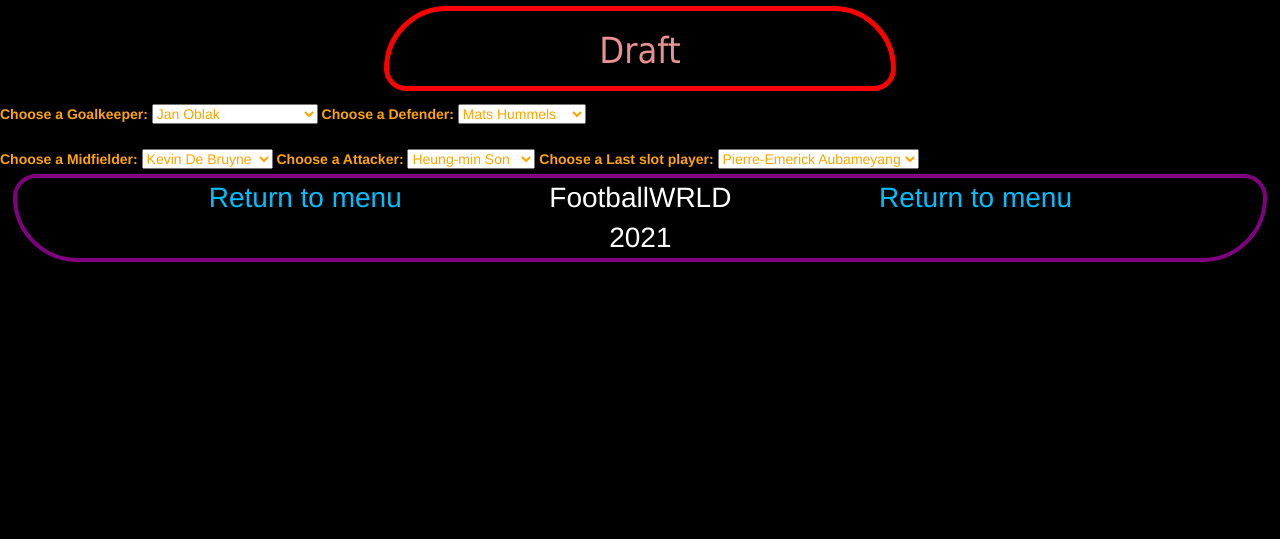
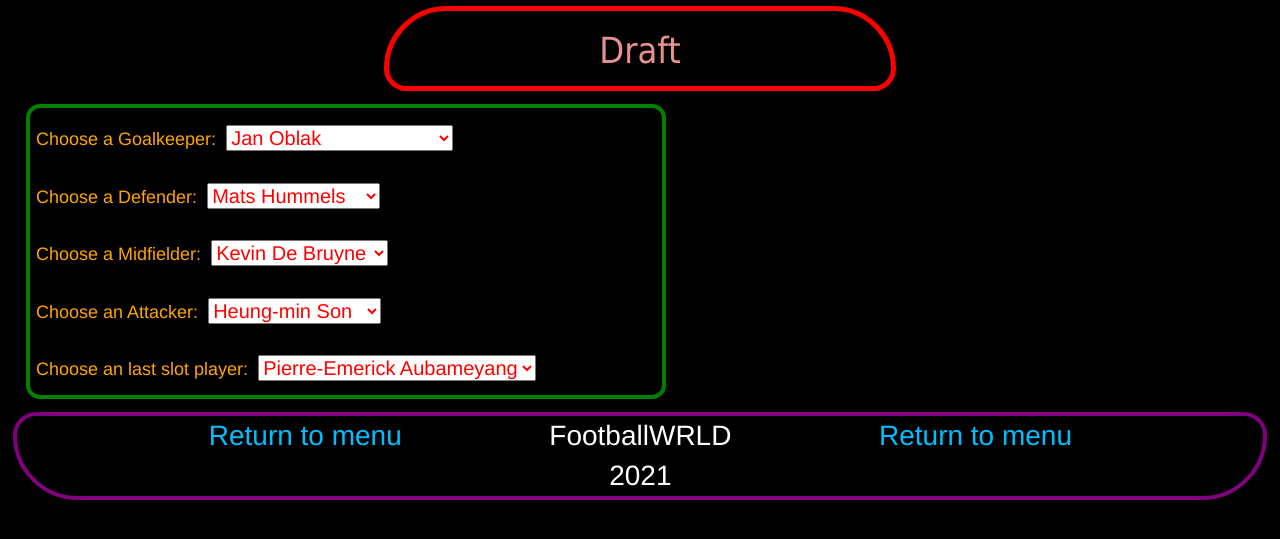
Before and after one commit to mmyszak999/FootballWRLD, a Django app: page /FootballWRLD/draft/ in a window 1280 px wide. Shown: the top 539 px of the page. Run offline with Django 3.2, Linux system fonts and the light colour scheme; data comes from the database, SQL or seed files in the repository; some libraries are stand-ins or nearby versions.

Commit message:
Style: Enhance the position of the draft slots + frame around them

```diff
--- a/FW/static/FW/style.css
+++ b/FW/static/FW/style.css
@@ -179,3 +179,24 @@ th{
 #FilterContainer{
     margin-bottom: 1%;
 }
+
+.DraftChoices{
+    width: 50%;
+    height: 25%;
+    border: 1px solid red;
+    margin-left: 2%;
+    border: 4px solid green;
+    border-radius: 14px 14px 14px 14px;
+    margin-bottom: 1%;
+}
+
+.DraftChoices select{
+    font-size: 20px;
+    color: red;
+    margin-left: 1%;
+}
+
+.DraftSingleChoice{
+    margin-top: 2%;
+    margin-left: 1%;
+}
--- a/FW/templates/FW/Draft.html
+++ b/FW/templates/FW/Draft.html
@@ -9,46 +9,56 @@
     <title>Draft</title>
 </head>
 <body>
+
 <div class="UpperBanner"><h1 class="UpperBannerText">Draft</h1></div>
 
-<label>Choose a Goalkeeper:</label>
+<div class="DraftChoices">
+    <div class="DraftSingleChoice">
+<label><h4>Choose a Goalkeeper:</h4></label>
 <select>
     {% for pl in random_gk %}
 <option value="">{{pl.name}} {{pl.surname}}</option>
 {% endfor %}
 </select>
+        </div>
 
-
-<label>Choose a Defender:</label>
+<div class="DraftSingleChoice">
+    <label><h4>Choose a Defender:</h4></label>
 <select>
     {% for pl in random_def %}
 <option value="">{{pl.name}} {{pl.surname}}</option>
 {% endfor %}
 </select>
+</div>
 
-</br></br>
-
-<label>Choose a Midfielder:</label>
+    <div class="DraftSingleChoice">
+<label><h4>Choose a Midfielder:</h4></label>
 <select>
     {% for pl in random_mid %}
 <option value="">{{pl.name}} {{pl.surname}}</option>
 {% endfor %}
 </select>
+    </div>
 
-<label>Choose a Attacker:</label>
+    <div class="DraftSingleChoice">
+<label><h4>Choose an Attacker:</h4></label>
 <select>
     {% for pl in random_att %}
 <option value="">{{pl.name}} {{pl.surname}}</option>
 {% endfor %}
 </select>
+    </div>
 
-<label>Choose a Last slot player:</label>
+    <div class="DraftSingleChoice">
+<label><h4>Choose an last slot player:</h4></label>
 <select>
     {% for pl in random_last_slot_players %}
 <option value="">{{pl.name}} {{pl.surname}}</option>
 {% endfor %}
 </select>
+</div>
 
+</div>
 <footer id="Footer">
 <ol id="FooterList">
     <li><a href="{% url 'FW:index' %}">Return to menu</a></li>
```
